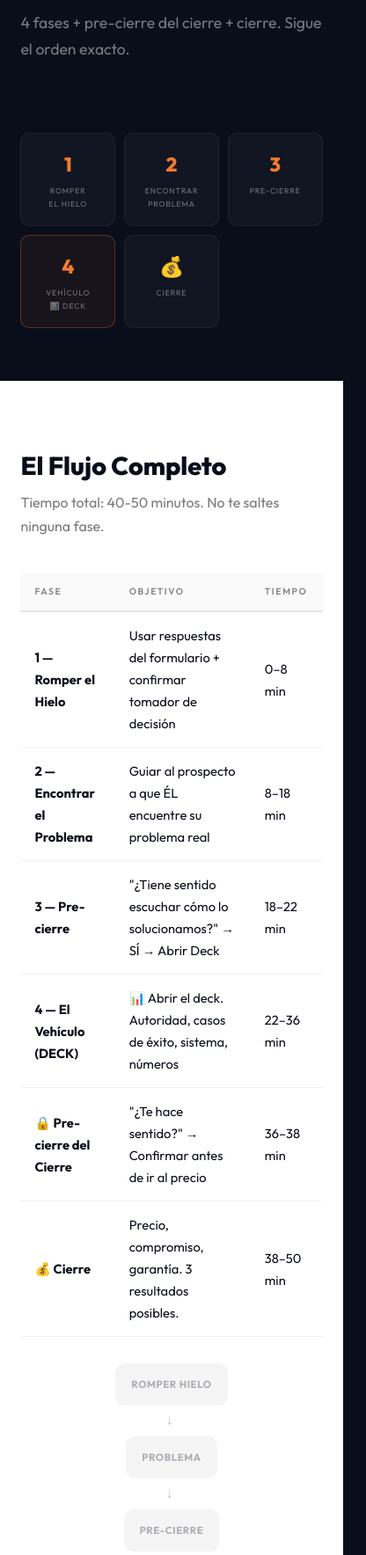
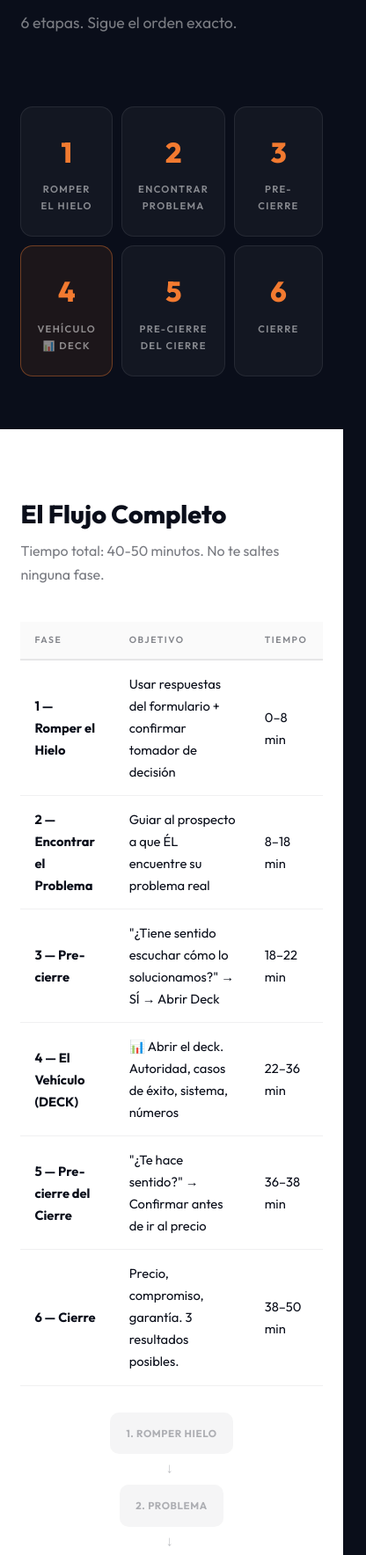
Before and after one commit to Velocity-sudo/victor-arroyo, a plain HTML site: page guia_closer.html in a window 390 px wide. Shown: the part 202-1970 px from the top of the page at 88% size, 416 px wide, since content can reach past the window. Drawn offline with Linux system fonts and the light colour scheme.

Commit message:
feat: Update guia_closer to 6-stage Gold Standard sales process
- Renumber all stages sequentially 1-6
- Add Pre-cierre del Cierre as Stage 5
- Cierre is now Stage 6
- Update tabs, overview cards, table, flow diagram, section headers
- Adjust responsive grid for 6 cards
- Update objeciones section reference

```diff
--- a/guia_closer.html
+++ b/guia_closer.html
@@ -556,40 +556,55 @@
 
         .hero .overview-grid {
             display: grid;
-            grid-template-columns: repeat(5, 1fr);
+            grid-template-columns: repeat(6, 1fr);
             gap: 10px;
             margin-top: 40px;
-            max-width: 800px
+            max-width: 900px
         }
 
         .hero .overview-item {
+            background: rgba(255, 255, 255, .04);
+            border: 1px solid rgba(255, 255, 255, .08);
+            border-radius: 14px;
+            padding: 24px 18px;
             text-align: center;
-            padding: 16px 8px;
-            background: rgba(255, 255, 255, .03);
-            border: 1px solid rgba(255, 255, 255, .06);
-            border-radius: 10px
+            transition: all .3s ease;
+            cursor: pointer
+        }
+
+        .hero .overview-item:hover {
+            background: rgba(242, 122, 48, .12);
+            border-color: rgba(242, 122, 48, .5);
+            transform: translateY(-3px)
         }
 
         .hero .overview-item .num {
-            font-size: 1.4rem;
+            font-size: 2rem;
             font-weight: 800;
             color: #F27A30
         }
 
         .hero .overview-item .txt {
-            font-size: .55rem;
+            font-size: .7rem;
+            font-weight: 600;
+            letter-spacing: .12em;
             text-transform: uppercase;
-            letter-spacing: .1em;
-            opacity: .4;
-            margin-top: 4px
+            color: rgba(255, 255, 255, .5);
+            margin-top: 6px
         }
 
         .hero .overview-item.highlight {
-            border-color: rgba(242, 122, 48, .3);
-            background: rgba(242, 122, 48, .06)
+            border-color: rgba(242, 122, 48, .4);
+            background: rgba(242, 122, 48, .08)
         }
 
         /* ── RESPONSIVE ── */
+        @media(max-width:1024px) {
+            .hero .overview-grid {
+                grid-template-columns: repeat(3, 1fr)
+            }
+        }
+
         @media(max-width:768px) {
             section {
                 padding: 80px 6% 60px
@@ -646,8 +661,8 @@
         <a href="#fase2">2 · Problema</a>
         <a href="#fase3">3 · Pre-cierre</a>
         <a href="#fase4">4 · Vehículo (Deck)</a>
-        <a href="#preclose2">🔒 Pre-cierre del Cierre</a>
-        <a href="#cierre">💰 Cierre</a>
+        <a href="#preclose2">5 · Pre-cierre del Cierre</a>
+        <a href="#cierre">6 · Cierre</a>
         <a href="#objeciones">⚡ Objeciones</a>
         <a href="#resultados">✅ Resultados</a>
     </nav>
@@ -656,27 +671,31 @@
     <section class="hero section-dark" id="overview">
         <div class="phase-label">Guía de Ventas · Víctor Arroyo</div>
         <h1>Proceso de <span class="accent">Venta</span></h1>
-        <p class="subtitle">4 fases + pre-cierre del cierre + cierre. Sigue el orden exacto.</p>
+        <p class="subtitle">6 etapas. Sigue el orden exacto.</p>
 
         <div class="overview-grid">
-            <div class="overview-item">
+            <div class="overview-item" data-target="fase1">
                 <div class="num">1</div>
                 <div class="txt">Romper<br>el Hielo</div>
             </div>
-            <div class="overview-item">
+            <div class="overview-item" data-target="fase2">
                 <div class="num">2</div>
                 <div class="txt">Encontrar<br>Problema</div>
             </div>
-            <div class="overview-item">
+            <div class="overview-item" data-target="fase3">
                 <div class="num">3</div>
                 <div class="txt">Pre-cierre</div>
             </div>
-            <div class="overview-item highlight">
+            <div class="overview-item highlight" data-target="fase4">
                 <div class="num">4</div>
                 <div class="txt">Vehículo<br>📊 Deck</div>
             </div>
-            <div class="overview-item">
-                <div class="num">💰</div>
+            <div class="overview-item" data-target="preclose2">
+                <div class="num">5</div>
+                <div class="txt">Pre-cierre<br>del Cierre</div>
+            </div>
+            <div class="overview-item" data-target="cierre">
+                <div class="num">6</div>
                 <div class="txt">Cierre</div>
             </div>
         </div>
@@ -714,29 +733,29 @@
                 <td>22–36 min</td>
             </tr>
             <tr>
-                <td><strong>🔒 Pre-cierre del Cierre</strong></td>
+                <td><strong>5 — Pre-cierre del Cierre</strong></td>
                 <td>"¿Te hace sentido?" → Confirmar antes de ir al precio</td>
                 <td>36–38 min</td>
             </tr>
             <tr>
-                <td><strong>💰 Cierre</strong></td>
+                <td><strong>6 — Cierre</strong></td>
                 <td>Precio, compromiso, garantía. 3 resultados posibles.</td>
                 <td>38–50 min</td>
             </tr>
         </table>
 
         <div class="flow">
-            <div class="flow-step done-step">Romper Hielo</div>
+            <div class="flow-step done-step">1. Romper Hielo</div>
             <div class="flow-arrow">→</div>
-            <div class="flow-step done-step">Problema</div>
+            <div class="flow-step done-step">2. Problema</div>
             <div class="flow-arrow">→</div>
-            <div class="flow-step done-step">Pre-cierre</div>
+            <div class="flow-step done-step">3. Pre-cierre</div>
             <div class="flow-arrow">→</div>
-            <div class="flow-step active-step">📊 Deck</div>
+            <div class="flow-step active-step">4. 📊 Deck</div>
             <div class="flow-arrow">→</div>
-            <div class="flow-step done-step">🔒 Pre-cierre</div>
+            <div class="flow-step done-step">5. Pre-cierre²</div>
             <div class="flow-arrow">→</div>
-            <div class="flow-step done-step">💰 Cierre</div>
+            <div class="flow-step done-step">6. 💰 Cierre</div>
         </div>
     </section>
 
@@ -1057,7 +1076,7 @@
 
     <!-- ■■■ PRE-CIERRE DEL CIERRE ■■■ -->
     <section class="section-dark" id="preclose2">
-        <div class="phase-label">🔒 Entre el Vehículo y el Cierre</div>
+        <div class="phase-label">FASE 5</div>
         <h2>Pre-cierre del Cierre <span class="thin">· 36–38 min</span></h2>
         <p class="subtitle">Después de mostrar todo el vehículo. ANTES de hablar de precio. Confirma que le hace
             sentido.</p>
@@ -1100,8 +1119,8 @@
 
     <!-- ■■■ CIERRE ■■■ -->
     <section class="section-light" id="cierre">
-        <div class="phase-label">Cierre</div>
-        <h2>Así es como trabajamos <span class="thin">· 38–50 min</span></h2>
+        <div class="phase-label">FASE 6</div>
+        <h2>Cierre · Así es como trabajamos <span class="thin">· 38–50 min</span></h2>
         <p class="subtitle">Ya confirmó que le hace sentido. Ahora presenta la inversión. Asume siempre la venta.</p>
 
         <div class="tip-box">
@@ -1163,7 +1182,7 @@
     <section class="section-dark" id="objeciones">
         <div class="phase-label">Objeciones</div>
         <h2>Derribar Objeciones</h2>
-        <p class="subtitle">Si hiciste bien las fases 1-3, la mayoría ya están resueltas. Si aparecen, usa esto:</p>
+        <p class="subtitle">Si hiciste bien las etapas 1-4, la mayoría ya están resueltas. Si aparecen, usa esto:</p>
 
         <div class="result-card">
             <h4>😶 "Necesito pensarlo"</h4>
@@ -1270,37 +1289,80 @@
     </footer>
 
     <script>
+        (function () {
             const tabs = document.querySelectorAll('.tabs-nav a');
-        const sections = [];
+            const allSections = document.querySelectorAll('body > section');
+
+            // Map tab hrefs to section IDs
+            const tabMap = {};
             tabs.forEach(t => {
                 const id = t.getAttribute('href').replace('#', '');
-            const el = document.getElementById(id);
-            if (el) sections.push({ el, tab: t });
+                tabMap[id] = t;
             });
 
-        function updateTabs() {
-            const scrollY = window.scrollY + 120;
-            let active = sections[0];
-            sections.forEach(s => {
-                if (s.el.offsetTop <= scrollY) active = s;
+            // Group sections: each tab-target section + any following sections until the next tab-target
+            const sectionGroups = {};
+            let currentGroup = null;
+
+            allSections.forEach(sec => {
+                const id = sec.getAttribute('id');
+                if (id && tabMap[id]) {
+                    currentGroup = id;
+                    sectionGroups[id] = [sec];
+                } else if (currentGroup) {
+                    // This section has no tab, group it with the previous tab section
+                    sectionGroups[currentGroup].push(sec);
+                }
             });
-            tabs.forEach(t => t.classList.remove('active'));
-            if (active) {
-                active.tab.classList.add('active');
-                active.tab.scrollIntoView({ behavior: 'smooth', block: 'nearest', inline: 'center' });
-            }
+
+            function showTab(targetId) {
+                // Hide ALL sections
+                allSections.forEach(s => s.style.display = 'none');
+
+                // Show sections for the target group
+                if (sectionGroups[targetId]) {
+                    sectionGroups[targetId].forEach(s => s.style.display = '');
                 }
 
-        window.addEventListener('scroll', updateTabs, { passive: true });
+                // Update active tab
+                tabs.forEach(t => t.classList.remove('active'));
+                if (tabMap[targetId]) {
+                    tabMap[targetId].classList.add('active');
+                    // Scroll tab into view in the horizontal nav
+                    tabMap[targetId].scrollIntoView({ behavior: 'smooth', block: 'nearest', inline: 'center' });
+                }
 
+                // Scroll to top of page
+                window.scrollTo({ top: 0, behavior: 'instant' });
+            }
+
+            // Attach click handlers to top tabs
             tabs.forEach(t => {
-            t.addEventListener('click', e => {
+                t.addEventListener('click', function (e) {
                     e.preventDefault();
-                const id = t.getAttribute('href').replace('#', '');
-                const el = document.getElementById(id);
-                if (el) window.scrollTo({ top: el.offsetTop - 100, behavior: 'smooth' });
+                    const id = this.getAttribute('href').replace('#', '');
+                    showTab(id);
+                    history.replaceState(null, '', '#' + id);
                 });
             });
+
+            // Attach click handlers to overview cards
+            document.querySelectorAll('.overview-item[data-target]').forEach(card => {
+                card.addEventListener('click', function () {
+                    const id = this.getAttribute('data-target');
+                    showTab(id);
+                    history.replaceState(null, '', '#' + id);
+                });
+            });
+
+            // Handle initial hash on page load
+            const hash = window.location.hash.replace('#', '');
+            if (hash && sectionGroups[hash]) {
+                showTab(hash);
+            } else {
+                showTab('overview');
+            }
+        })();
     </script>
 
 </body>
```
Lines whose indentation alone changed are shown as unchanged.
